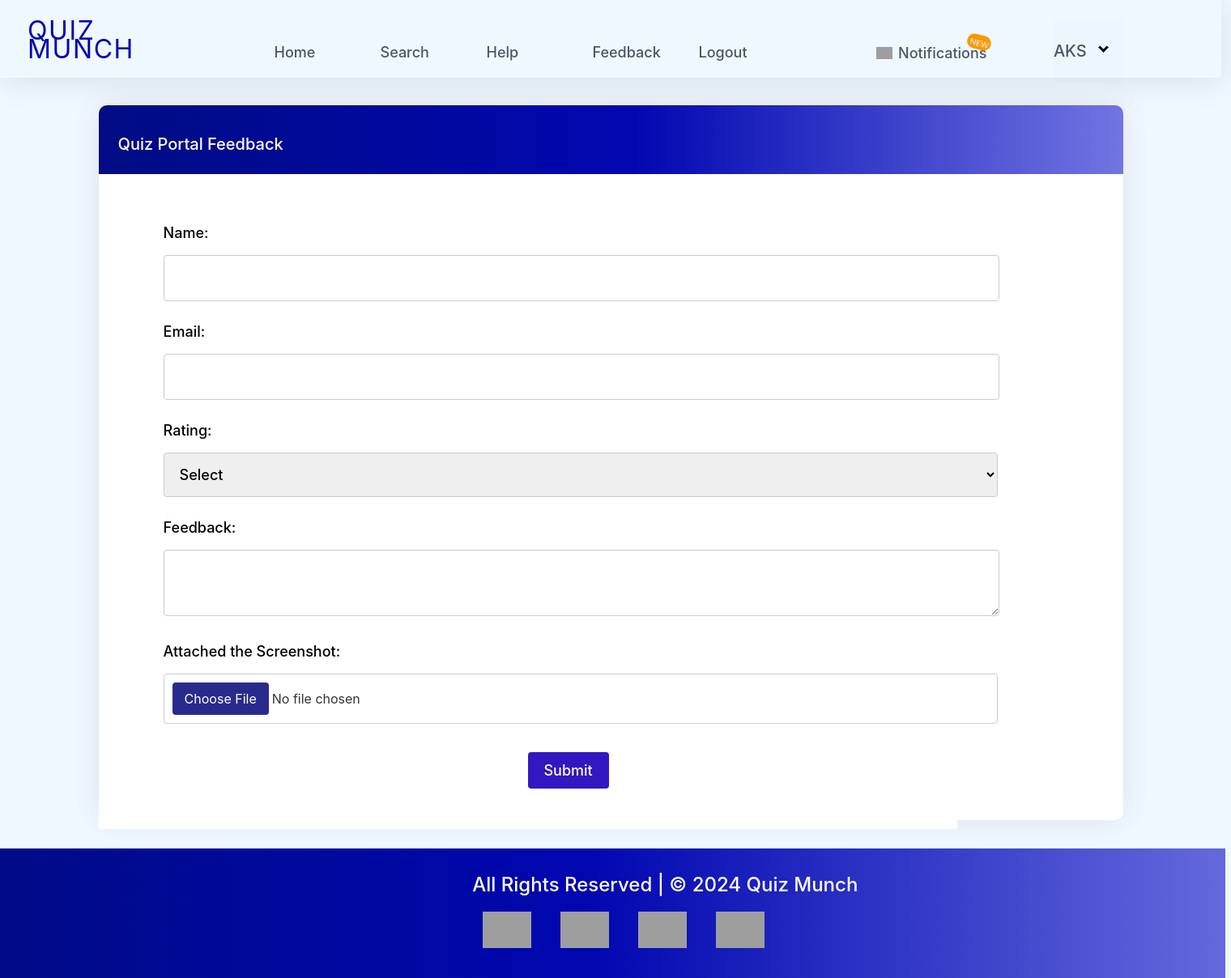
After one commit to ShivaShukla08/Quiz-Munch, a Django app: page /student/feedback/ in a window 1520 px wide. The commit adds this page. Shown: the whole page at 81% size. Run offline with Django 4.2, Linux system fonts and the light colour scheme; a user stored in the database is signed in; grey boxes are pictures that could not be loaded.

Commit message:
notifications & feedback implementation

```diff
--- a/quiz_portal/quiz_portal/settings.py
+++ b/quiz_portal/quiz_portal/settings.py
@@ -123,3 +123,7 @@ STATIC_URL = '/static/'
 # https://docs.djangoproject.com/en/4.1/ref/settings/#default-auto-field
 
 DEFAULT_AUTO_FIELD = 'django.db.models.BigAutoField'
+
+
+MEDIA_URL = '/media/'
+# MEDIA_ROOT = os.path.join(BASE_DIR, 'media')
--- a/quiz_portal/student/admin.py
+++ b/quiz_portal/student/admin.py
@@ -1,7 +1,8 @@
 from django.contrib import admin
 
-from .models import StudentProfile,CoreStreams, StudentsProfile,response_table
+from .models import StudentProfile,CoreStreams, StudentsProfile,response_table, Feedback
 
 admin.site.register(CoreStreams)
 admin.site.register(StudentsProfile)
 admin.site.register(response_table)
+admin.site.register(Feedback)
--- /dev/null
+++ b/quiz_portal/student/templates/student/feedback.html
@@ -0,0 +1,217 @@
+{% load static %}
+{% include 'student/header.html' %}
+{% block content %}
+
+<body>
+  <style>
+    .container {
+      width: 1000px;
+      padding: 30px;
+      background-color: #fff;
+      flex-grow: 0;
+      font-family: Inter;
+      font-size: 18px;
+      font-weight: 500;
+      font-stretch: normal;
+      font-style: normal;
+      line-height: 1.39;
+      letter-spacing: normal;
+      text-align: left;
+
+    }
+
+    h1 {
+      text-align: center;
+    }
+
+    form {
+      margin-top: 20px;
+    }
+
+    label {
+      display: block;
+      margin-bottom: 5px;
+      margin-left: 5%
+    }
+
+    input[type="text"],
+    input[type="email"],
+    textarea {
+      width: 100%;
+      padding: 15px;
+      margin-bottom: 15px;
+      border: 1px solid #ccc;
+      border-radius: 4px;
+      flex-grow: 0;
+      font-family: Inter;
+      font-size: 18px;
+      font-weight: 500;
+      font-stretch: normal;
+      font-style: normal;
+      line-height: 1.39;
+      letter-spacing: normal;
+      text-align: left;
+      margin-left: 5%
+
+    }
+
+    select{
+      width: 103%;
+      padding: 15px;
+      margin-bottom: 15px;
+      border: 1px solid #ccc;
+      border-radius: 4px;
+      flex-grow: 0;
+      font-family: Inter;
+      font-size: 18px;
+      font-weight: 500;
+      font-stretch: normal;
+      font-style: normal;
+      line-height: 1.39;
+      letter-spacing: normal;
+      text-align: left;
+      margin-left: 5%
+
+    }
+
+    button {
+      width: 100px;
+      padding: 10px;
+      background-color: #3317c1;
+      color: #fff;
+      border: none;
+      border-radius: 4px;
+      cursor: pointer;
+      flex-grow: 0;
+      font-family: Inter;
+      font-size: 18px;
+      font-weight: 500;
+      font-stretch: normal;
+      font-style: normal;
+      line-height: 1.39;
+      letter-spacing: normal;
+      margin-left: 50%;
+
+    }
+
+    button:hover {
+      background-color: #0056b3;
+    }
+
+    #message {
+      margin-top: 20px;
+      text-align: center;
+    }
+
+    input[type="file"] {
+        width: 103%;
+        font-family: Inter;
+        font-size: 16px;
+        padding: 10px;
+        margin-bottom: 10px;
+        border: 1px solid #ccc;
+        border-radius: 4px;
+        box-sizing: border-box;
+        background-color: #fff;
+        color: #333;
+        font-size: 16px;
+        outline: none;
+        margin-left: 5%
+    }
+
+    input[type="file"]:hover,
+    input[type="file"]:focus {
+        border-color: #1d20c1;
+    }
+
+    input[type="file"]::-webkit-file-upload-button {
+        background-color: #292b8c;
+        color: white;
+        padding: 10px 15px;
+        font-family: Inter;
+        font-size: 16px;
+        border: none;
+        border-radius: 4px;
+        cursor: pointer;
+
+    }
+
+    input[type="file"]::-webkit-file-upload-button:hover {
+        background-color: #292b8c;
+    }
+
+    input[type="file"]::-webkit-file-upload-button:focus {
+        outline: none;
+    }
+  </style>
+
+  <br><br>
+  <div class="containerCourses">
+    <div class="containerHeader">
+      <h1 class="Quiz-Progress">
+        Quiz Portal Feedback
+      </h1>
+    </div>
+    <div class="layout">
+      <div class="container">
+
+        <form id="feedbackForm" action="{% url 'submit_feedback' %}" method="post" enctype="multipart/form-data">
+          {% csrf_token %}
+          <label for="name">Name:</label>
+          <input type="text" id="name" name="name" required>
+
+          <label for="email">Email:</label>
+          <input type="email" id="email" name="email" required>
+
+          <label for="rating">Rating:</label>
+          <select id="rating" name="rating" required>
+            <option value="">Select</option>
+            <option value="excellent">Excellent</option>
+            <option value="good">Good</option>
+            <option value="average">Average</option>
+            <option value="poor">Poor</option>
+          </select>
+
+          <label for="feedback">Feedback:</label>
+          <textarea id="feedback" name="feedback" required></textarea>
+
+          <label for="feedback">Attached the Screenshot:</label>
+          <input type="file" id="quiz-file" name="quiz-file">
+          <br><br>
+          <button type="submit">Submit</button>
+        </form>
+        <div id="message"></div>
+      </div>
+    </div>
+  </div>
+
+  <script>
+    document.getElementById('feedbackForm').addEventListener('submit', function(event) {
+        event.preventDefault();
+        const formData = new FormData(this);
+        const feedbackData = {};
+        formData.forEach((value, key) => {
+            feedbackData[key] = value;
+        });
+
+        fetch("{% url 'submit_feedback' %}", {
+            method: 'POST',
+            body: formData
+        })
+        .then(response => response.json())
+        .then(data => {
+            if (data.success) {
+                alert("Feedback submitted successfully!");
+                document.getElementById('feedbackForm').reset();
+            } else {
+                alert("Feedback submission failed. Please try again later.");
+            }
+        })
+        .catch(error => {
+            console.error('Error:', error);
+        });
+    });
+</script>
+</body>
+{% include 'student/footer.html' %}
+{% endblock content %}
--- a/quiz_portal/student/templates/student/header.html
+++ b/quiz_portal/student/templates/student/header.html
@@ -43,13 +43,20 @@
 
                 .Home a:hover {
                     color: #445a7f;
-
-
+                    font-size: 19px;
+                    font-weight: bold;
                 }
 
                 .notificationtext a {
                     color: #4a5568;
                     text-decoration: none;
+                }
+
+                .notificationtext a:hover {
+                    color: #445a7f;
+                    text-decoration: none;
+                    font-size: 19px;
+                    font-weight: bold;
                 }
 
                 a {
@@ -58,6 +65,8 @@
                 }
 
                 .a:hover {
+                    font-size: 19px;
+                    font-weight: bold;
                     box-shadow: 0 8px 16px 0 rgba(255, 255, 255, 0.2);
                 }
 
@@ -67,6 +76,8 @@
                 }
 
                 .RB a:hover {
+                    font-size: 19px;
+                    font-weight: bold;
                     color: #445a7f;
                 }
 
@@ -84,6 +95,12 @@
                     margin-left: 85px;
                     margin-top: -35px;
                 }
+
+                .ribbon:hover {
+                    font-size: 11px;
+                    /* font-weight: bold;     */
+                }
+
             </style>
             <div class="headerhome">
                 <span class="Home">
@@ -97,7 +114,7 @@
                     <a href="www.google.com">Help</a>
                 </span>
                 <span class="Home">
-                    <a href="www.google.com">Feedback</a>
+                    <a href="{% url 'feedback' %}">Feedback</a>
                 </span>
                 <span class="Home">
                     <a href="{% url 'userlogout' %}">Logout</a>
@@ -107,7 +124,7 @@
                 <div class="Bell">
                 </div>
                 <span class="notificationtext">
-                    <a href="www.google.com">Notifications
+                    <a href="{% url 'notifications' %}">Notifications
                         <span class="ribbon">NEW</span>
                     </a>
                 </span>
--- a/quiz_portal/student/urls.py
+++ b/quiz_portal/student/urls.py
@@ -4,9 +4,14 @@ from . import views
 urlpatterns = [
     path('home/',views.home, name="home"),
     path('profile/',views.profile, name="profile"),
+    path('notifications/',views.notifications, name="notifications"),
+    path('feedback/', views.feedback, name='feedback'),
     path('studentCourseDetail/<str:course_id>/', views.studentCourseDetail, name='studentCourseDetail'),
     path('login/', views.user_login, name="login"),
     path('userlogout/', views.userlogout, name="userlogout"),
     path('quizdisplay/<str:quiz_uuid>/', views.quizdisplay, name='quizdisplay'),
     path('submit_quiz/<str:quiz_uuid>/', views.submit_quiz, name='submit_quiz'),
+
+    path('submit-feedback/', views.submit_feedback, name='submit_feedback'),
+
 ]
--- a/quiz_portal/student/views.py
+++ b/quiz_portal/student/views.py
@@ -3,9 +3,10 @@ from django.contrib.auth.models import User
 from django.shortcuts import render,redirect
 from django.contrib.auth import login, authenticate, logout
 from django.http import HttpResponse
-from .models import StudentsProfile, CoreStreams, response_table
+from .models import StudentsProfile, CoreStreams, response_table, Feedback
 from . import views
 import math
+from django.http import JsonResponse
 import datetime
 from django.views.decorators.csrf import csrf_exempt
 from django.contrib import messages
@@ -94,7 +95,15 @@ def quizdisplay(request, quiz_uuid):
     startdate = quizdeatils.start_date
     enddate = quizdeatils.end_date
     user_id = request.user.username
+
     quizResponseDeatils = response_table.objects.filter(uuid=quiz_uuid, sap_id=user_id).values()
+
+    if(startdate < currentDate < enddate):
+        if quizResponseDeatils.count() <= 0:
+            question = Quiz_Question_detail.objects.filter(uuid=quiz_uuid)
+            return render(request, 'student/Quiz_display.html', {'question': question,'quuid':quiz_uuid})
+        else:
+            return HttpResponse("you are already attempted this quiz.")
 
     if starttime <= currentTime <= endtime and startdate <= currentDate <= enddate:
         if quizResponseDeatils.count() <= 0:
@@ -103,7 +112,15 @@ def quizdisplay(request, quiz_uuid):
         else:
             return HttpResponse("you are already attempted this quiz.")
     else:
-        return HttpResponse("you are not attempted quiz this time frame.")
+        if quizResponseDeatils.count() > 0:
+            return HttpResponse("you are already attempted this quiz.")
+        elif currentDate >= enddate:
+            if(currentDate == enddate and endtime < currentTime):
+                return HttpResponse("you are missed this quiz today.")
+            elif(currentDate > enddate):
+                return HttpResponse("you are missed this quiz.")
+
+        return HttpResponse("Quizzes are not be started.")
 
 
 @login_required
@@ -115,7 +132,7 @@ def studentCourseDetail(request, course_id):
     teacher_details = TeacherCourse.objects.filter(course_id = course_id, batch= batch).first()
     details = Quiz_details.objects.filter(teacher_id = teacher_details.teacher_id, course_id = course_id, batch= batch).values()
 
-    print(details)
+    # print(details)
     # set myquizes hight in run time
     size =  details.count()
     actualheightfcourses = 590
@@ -149,7 +166,72 @@ def submit_quiz(request,quiz_uuid):
 
         result = response_table(uuid=quiz_uuid,sap_id=user_id,total_correct=total_correct, total_incorrect=total_incorrect)
         result.save()
-        return HttpResponse("Total correct answers: {}".format(total_correct))
+
+        return JsonResponse({'success': True, 'total_correct': total_correct})
     else:
         print(total_correct)
-        return HttpResponse("This view only accepts POST requests.")
+        return JsonResponse({'error': 'This view only accepts POST requests'}, status=405)
+
+
+@login_required
+def notifications(request):
+    user_id = request.user.username
+    user_details = StudentsProfile.objects.filter(user_id=user_id).first()
+    sem = user_details.semester
+    stream = user_details.stream
+    batch = user_details.batch
+
+    course_details = CoreStreams.objects.filter(semester=sem, stream=stream).values()
+    details_list = []
+
+    for course in course_details:
+        teacher_details = TeacherCourse.objects.filter(course_id=course['course_id'], batch=batch).first()
+
+        if teacher_details:
+            course_id = course['course_id']
+            course_name = course['course_name']
+            teacher_name = teacher_details.teacher.name
+            print(teacher_name)
+            quizzes = Quiz_details.objects.filter(teacher_id=teacher_details.teacher_id, course_id=course_id, batch=batch).values()
+
+            for quiz in quizzes:
+                quiz['course_name'] = course_name
+                quiz['teacher_name'] = teacher_name
+                details_list.append(quiz)
+
+    size = len(details_list)
+    actualheightfnotification = 0
+    if size > 1:
+        actualheightfnotification = (529 * size)
+
+    return render(request, 'student/notifications.html', {'details_list': details_list, 'actualheightfnotification': actualheightfnotification})
+
+@login_required
+def feedback(request):
+    return render(request, 'student/feedback.html')
+
+from django.http import JsonResponse
+
+@login_required
+def submit_feedback(request):
+    if request.method == 'POST':
+        name = request.POST.get('name')
+        email = request.POST.get('email')
+        rating = request.POST.get('rating')
+        feedback = request.POST.get('feedback')
+        screenshot = request.FILES.get('quiz-file')
+
+        # Create a new Feedback object and save it to the database
+        feedback_obj = Feedback.objects.create(
+            name=name,
+            email=email,
+            rating=rating,
+            feedback=feedback,
+            screenshot=screenshot
+        )
+
+        # Return a JSON response indicating success
+        return JsonResponse({'success': True})
+    else:
+        # Handle other HTTP methods (e.g., GET) if needed
+        return JsonResponse({'error': 'Invalid request method'}, status=405)
```
Also changed, not shown: quiz_portal/feedback_screenshots/qb.txt (added, +69 -0 lines), quiz_portal/student/models.py (+12 -0 lines), quiz_portal/student/templates/student/Announcement.html (+11 -0 lines), quiz_portal/student/templates/student/Quiz_display.html (+14 -0 lines), quiz_portal/student/templates/student/notifications.html (added, +72 -0 lines), quiz_portal/db.sqlite3, quiz_portal/student/migrations/0005_feedback.py (added), 4 other files.
